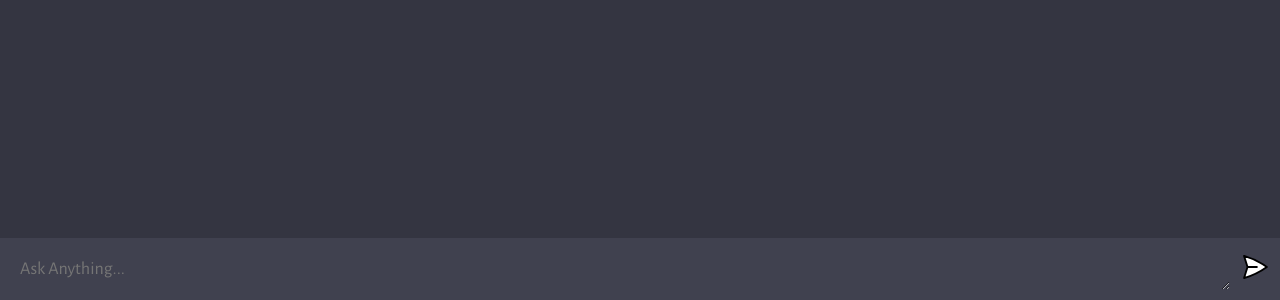
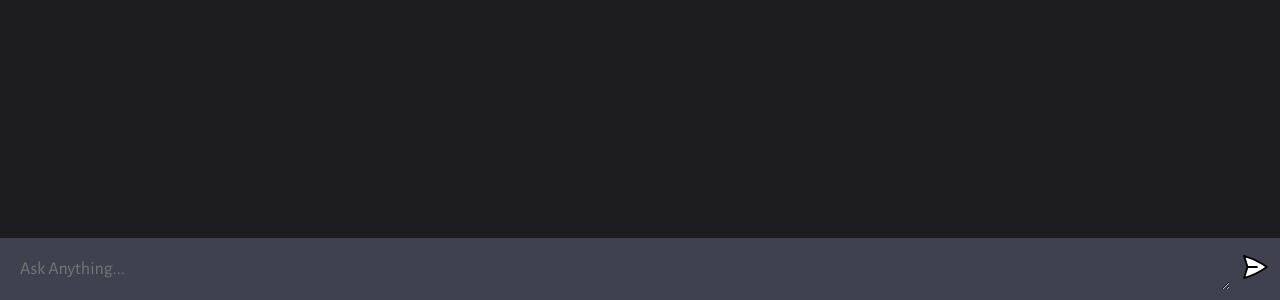
Before and after one commit to devpatel4real/devx, a website built with Vite: page client/index.html in a window 1280 px wide. Shown: the part 500-800 px from the top of the page. Built offline with nearby package versions, Linux system fonts and the light colour scheme.

Commit message:
add div col

```diff
--- a/client/style.css
+++ b/client/style.css
@@ -14,7 +14,7 @@ body {
 #app {
   width: 100vw;
   height: 100vh;
-  background: #343541;
+  background: #1D1D1F;
 
   display: flex;
   flex-direction: column;
```
